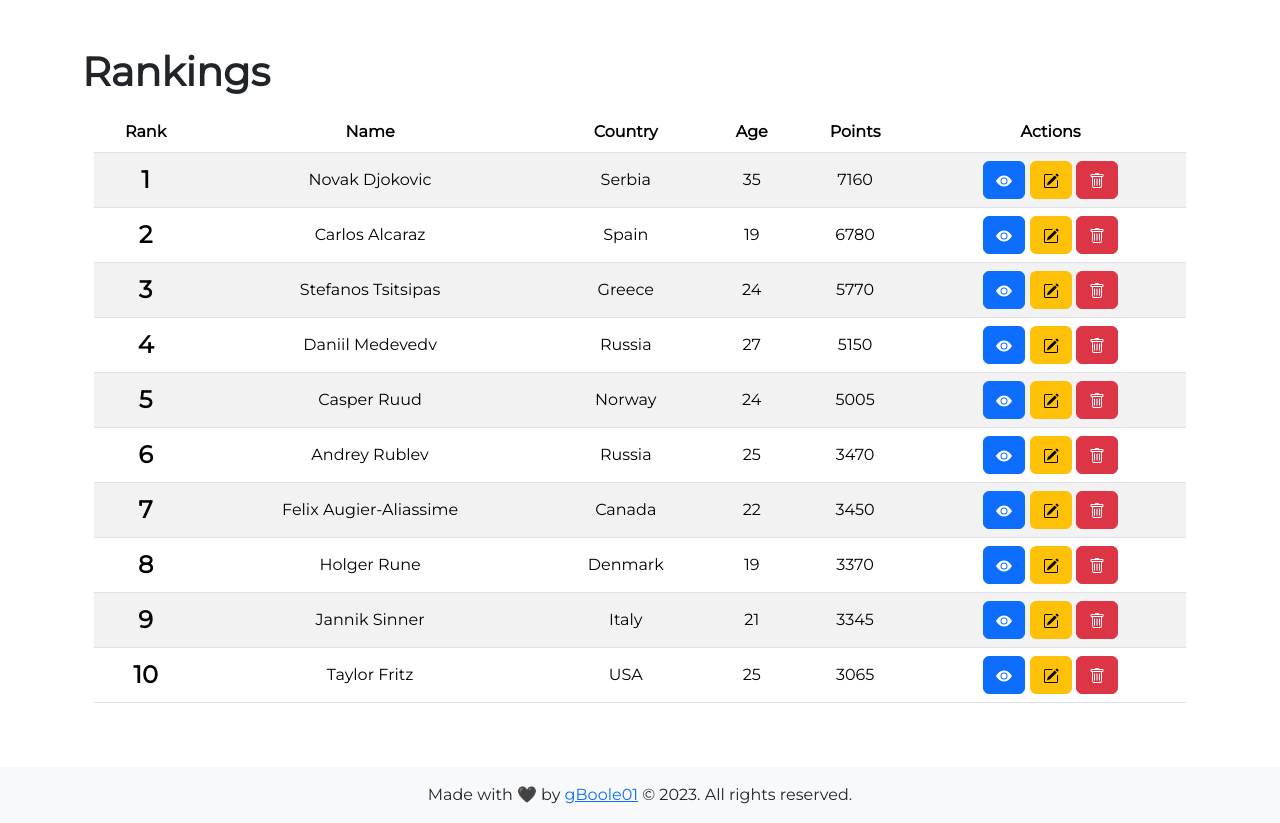
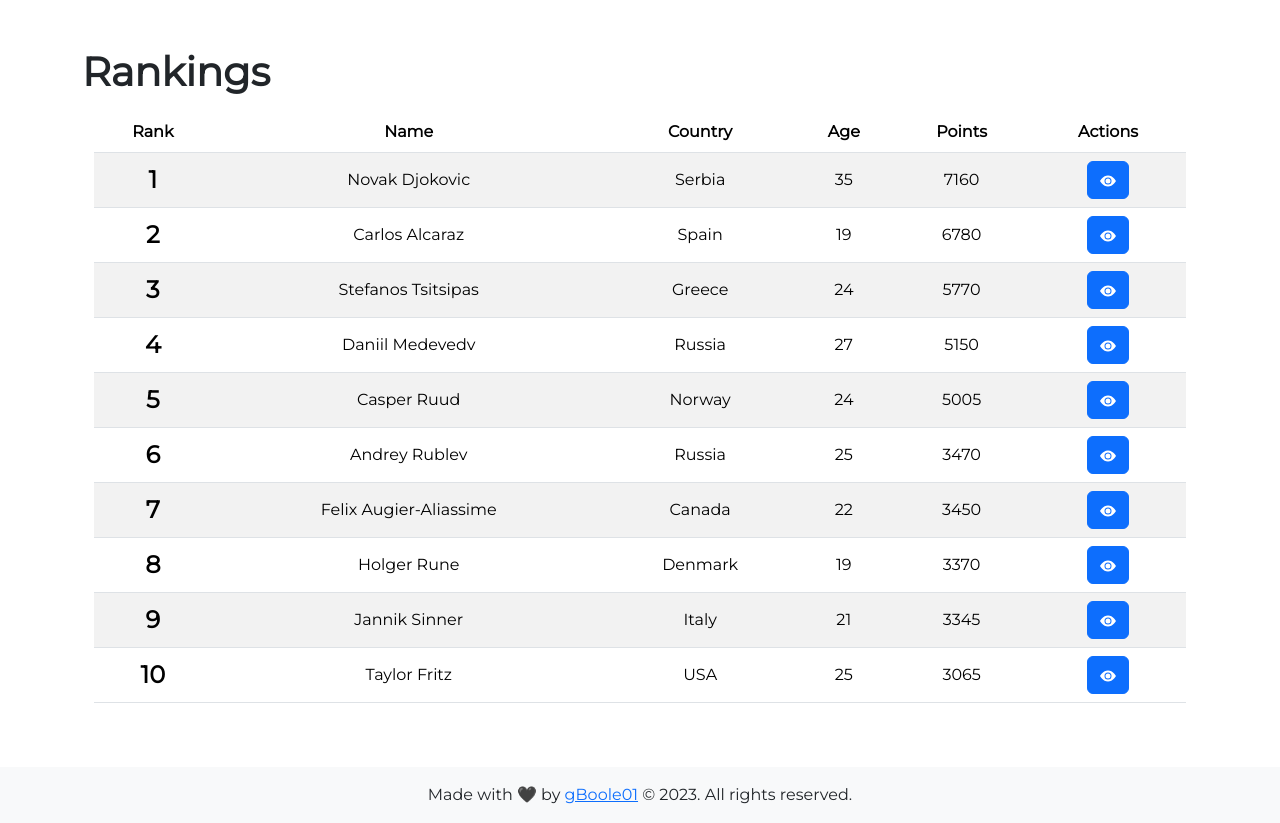
Before and after one commit to gBoole01/simple-atp-crud-php, a PHP site: page /rankings.php in a window 1280 px wide. Shown: the part 56-879 px from the top of the page. Run offline with PHP 8.4, Linux system fonts and the light colour scheme; data comes from the database, SQL or seed files in the repository.

Commit message:
feat: remove edit and delete buttons from rankings

```diff
--- a/src/rankings.php
+++ b/src/rankings.php
@@ -37,18 +37,6 @@ include('inc/header.php'); ?>
                                     <path d="M0 8s3-5.5 8-5.5S16 8 16 8s-3 5.5-8 5.5S0 8 0 8zm8 3.5a3.5 3.5 0 1 0 0-7 3.5 3.5 0 0 0 0 7z" />
                                 </svg>
                             </a>
-                            <a class="btn btn-warning" href="/editPlayer.php?id=<?= $player["uuid"] ?>">
-                                <svg xmlns="http://www.w3.org/2000/svg" width="16" height="16" fill="currentColor" class="bi bi-pencil-square" viewBox="0 0 16 16">
-                                    <path d="M15.502 1.94a.5.5 0 0 1 0 .706L14.459 3.69l-2-2L13.502.646a.5.5 0 0 1 .707 0l1.293 1.293zm-1.75 2.456-2-2L4.939 9.21a.5.5 0 0 0-.121.196l-.805 2.414a.25.25 0 0 0 .316.316l2.414-.805a.5.5 0 0 0 .196-.12l6.813-6.814z" />
-                                    <path fill-rule="evenodd" d="M1 13.5A1.5 1.5 0 0 0 2.5 15h11a1.5 1.5 0 0 0 1.5-1.5v-6a.5.5 0 0 0-1 0v6a.5.5 0 0 1-.5.5h-11a.5.5 0 0 1-.5-.5v-11a.5.5 0 0 1 .5-.5H9a.5.5 0 0 0 0-1H2.5A1.5 1.5 0 0 0 1 2.5v11z" />
-                                </svg>
-                            </a>
-                            <a class="btn btn-danger" href="/deletePlayer.php?id=<?= $player["uuid"] ?>">
-                                <svg xmlns="http://www.w3.org/2000/svg" width="16" height="16" fill="currentColor" class="bi bi-trash" viewBox="0 0 16 16">
-                                    <path d="M5.5 5.5A.5.5 0 0 1 6 6v6a.5.5 0 0 1-1 0V6a.5.5 0 0 1 .5-.5zm2.5 0a.5.5 0 0 1 .5.5v6a.5.5 0 0 1-1 0V6a.5.5 0 0 1 .5-.5zm3 .5a.5.5 0 0 0-1 0v6a.5.5 0 0 0 1 0V6z" />
-                                    <path fill-rule="evenodd" d="M14.5 3a1 1 0 0 1-1 1H13v9a2 2 0 0 1-2 2H5a2 2 0 0 1-2-2V4h-.5a1 1 0 0 1-1-1V2a1 1 0 0 1 1-1H6a1 1 0 0 1 1-1h2a1 1 0 0 1 1 1h3.5a1 1 0 0 1 1 1v1zM4.118 4 4 4.059V13a1 1 0 0 0 1 1h6a1 1 0 0 0 1-1V4.059L11.882 4H4.118zM2.5 3V2h11v1h-11z" />
-                                </svg>
-                            </a>
                         </td>
                     </tr>
                 <?php } ?>
```
